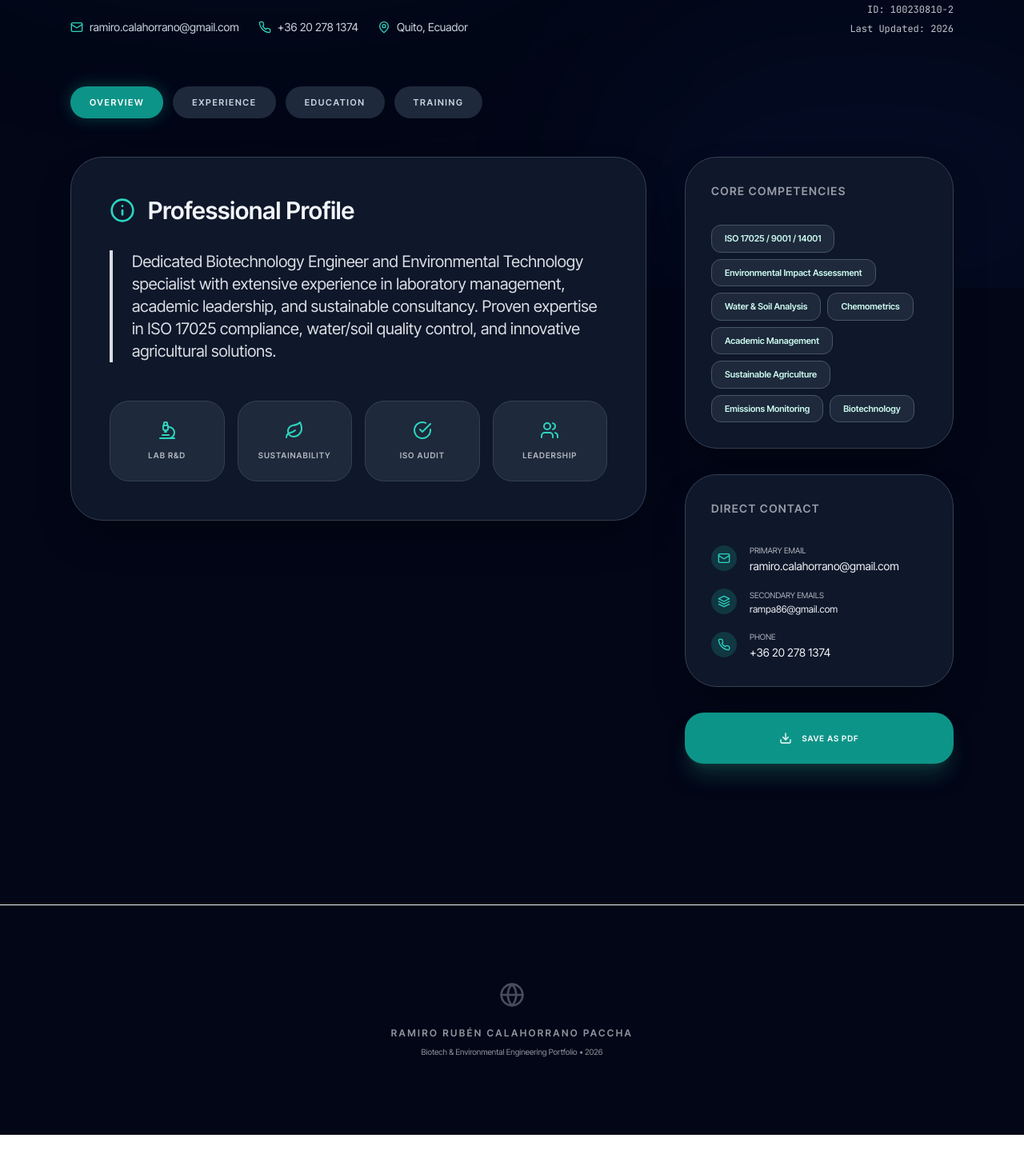
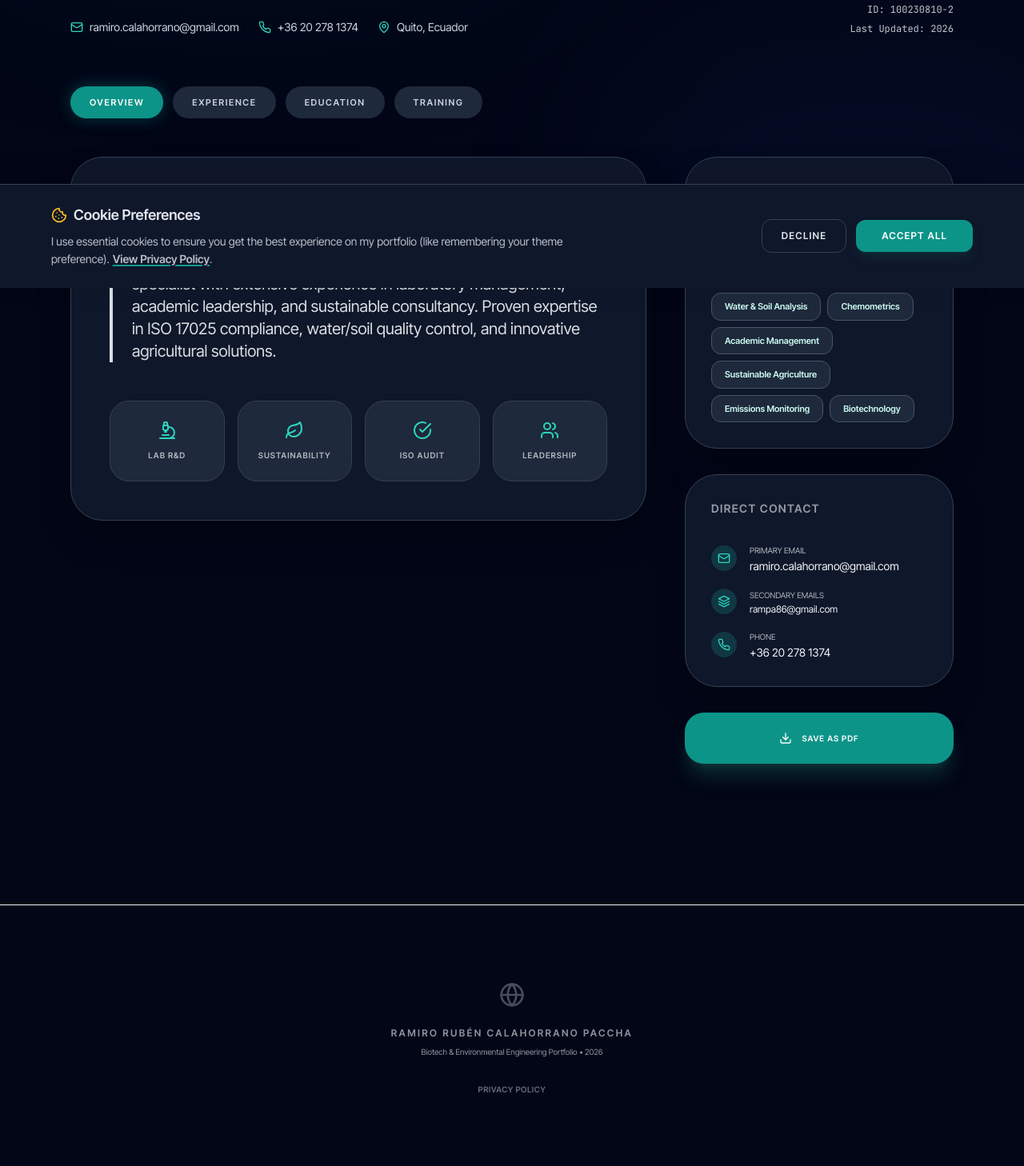
Before and after one commit to rampa86/orbital-architect-v5, a React (Vite) app: page / in a window 1280 px wide. Shown: the part 440-1898 px from the top of the page at 80% size. Before the commit the page ends 1859 px from the top, so only its background shows below. Built offline with nearby package versions, Linux system fonts and the light colour scheme.

Commit message:
Update App.jsx
Cookies added

```diff
--- a/src/App.jsx
+++ b/src/App.jsx
@@ -4,38 +4,183 @@ import {
   MapPin, Mail, Phone, Award, Layers,
   Cpu, Leaf, Zap, Globe, FileText, Download,
   CheckCircle, Users, Beaker, BookOpen, Microscope,
-  Loader2 // Imported Loader icon
+  Loader2, Shield, Cookie, X // Added Shield, Cookie, X
 } from 'lucide-react';
 
+// --- GDPR Components ---
+
+const PrivacyPolicyModal = ({ isOpen, onClose, isNightMode }) => {
+  if (!isOpen) return null;
+
+  const modalTheme = isNightMode
+    ? "bg-slate-900 text-slate-100 border-slate-700"
+    : "bg-white text-emerald-950 border-emerald-100";
+
+  const headerBg = isNightMode ? "bg-slate-950/50" : "bg-emerald-50/50";
+
+  return (
+    <div className="fixed inset-0 z-[100] flex items-center justify-center p-4 bg-black/60 backdrop-blur-sm animate-in fade-in duration-200 no-print">
+      <div className={`rounded-[2rem] shadow-2xl w-full max-w-2xl max-h-[80vh] flex flex-col overflow-hidden animate-in zoom-in-95 duration-200 border ${modalTheme}`}>
+        {/* Header */}
+        <div className={`p-6 border-b border-current border-opacity-10 flex justify-between items-center ${headerBg}`}>
+          <div className="flex items-center gap-2">
+            <Shield className={`w-5 h-5 ${isNightMode ? "text-teal-400" : "text-emerald-600"}`} />
+            <h2 className="text-xl font-bold">Privacy Policy & Data Usage</h2>
+          </div>
+          <button
+            onClick={onClose}
+            className="p-2 hover:bg-black/5 rounded-full transition-colors opacity-70 hover:opacity-100"
+          >
+            <X className="w-5 h-5" />
+          </button>
+        </div>
+
+        {/* Content */}
+        <div className="p-8 overflow-y-auto space-y-6 leading-relaxed opacity-90">
+          <section>
+            <h3 className="text-lg font-bold mb-2">1. Overview</h3>
+            <p>This portfolio website is a static showcase of professional work. We respect your privacy and process minimal data necessary for functionality.</p>
+          </section>
+
+          <section>
+            <h3 className="text-lg font-bold mb-2">2. Cookies</h3>
+            <p>We use local storage solely to remember your preferences (such as Dark/Light mode and this privacy consent). No third-party tracking cookies are used for advertising purposes.</p>
+          </section>
+
+          <section>
+            <h3 className="text-lg font-bold mb-2">3. Contact Information</h3>
+            <p>Any personal information you send via the email links provided is used strictly for professional communication.</p>
+          </section>
+        </div>
+
+        {/* Footer */}
+        <div className={`p-4 border-t border-current border-opacity-10 ${headerBg} flex justify-end`}>
+          <button
+            onClick={onClose}
+            className={`px-6 py-2 font-bold rounded-xl transition-colors ${
+              isNightMode
+                ? "bg-teal-600 hover:bg-teal-500 text-white"
+                : "bg-emerald-600 hover:bg-emerald-700 text-white"
+            }`}
+          >
+            Close
+          </button>
+        </div>
+      </div>
+    </div>
+  );
+};
+
+const CookieBanner = ({ onAccept, onDecline, onOpenPolicy, isNightMode }) => {
+  const bannerTheme = isNightMode
+    ? "bg-slate-900 border-slate-700 text-slate-200"
+    : "bg-white border-emerald-100 text-emerald-900";
+
+  return (
+    <div className={`fixed bottom-0 left-0 right-0 z-[90] p-4 md:p-6 border-t shadow-[0_-10px_40px_rgba(0,0,0,0.1)] animate-in slide-in-from-bottom duration-500 no-print ${bannerTheme}`}>
+      <div className="max-w-6xl mx-auto flex flex-col md:flex-row items-start md:items-center justify-between gap-6">
+        <div className="flex-1">
+          <div className="flex items-center gap-2 mb-2">
+            <Cookie className={`w-5 h-5 ${isNightMode ? "text-amber-400" : "text-amber-500"}`} />
+            <h3 className="font-bold text-lg">Cookie Preferences</h3>
+          </div>
+          <p className="text-sm opacity-80 max-w-2xl leading-relaxed">
+            I use essential cookies to ensure you get the best experience on my portfolio (like remembering your theme preference).
+            <button
+              onClick={onOpenPolicy}
+              className={`ml-1 font-bold underline decoration-2 underline-offset-2 ${isNightMode ? "decoration-teal-500 hover:text-teal-400" : "decoration-emerald-500 hover:text-emerald-700"}`}
+            >
+              View Privacy Policy
+            </button>.
+          </p>
+        </div>
+
+        <div className="flex items-center gap-3 w-full md:w-auto">
+          <button
+            onClick={onDecline}
+            className={`flex-1 md:flex-none px-6 py-3 text-xs font-bold uppercase tracking-widest rounded-xl transition-colors border ${
+              isNightMode
+                ? "border-slate-700 hover:bg-slate-800"
+                : "border-emerald-200 hover:bg-emerald-50"
+            }`}
+          >
+            Decline
+          </button>
+          <button
+            onClick={onAccept}
+            className={`flex-1 md:flex-none px-8 py-3 text-xs font-bold uppercase tracking-widest text-white rounded-xl shadow-lg transition-all hover:scale-105 ${
+              isNightMode
+                ? "bg-teal-600 hover:bg-teal-500 shadow-teal-900/30"
+                : "bg-emerald-800 hover:bg-emerald-700 shadow-emerald-900/20"
+            }`}
+          >
+            Accept All
+          </button>
+        </div>
+      </div>
+    </div>
+  );
+};
+
+// --- Main App ---
+
 const App = () => {
-  // FIX 1: Added Loading State
-  // This prevents the "White Screen of Death" by showing an animation while assets load
   const [isLoading, setIsLoading] = useState(true);
   const [isNightMode, setIsNightMode] = useState(false);
   const [viewMode, setViewMode] = useState('interactive');
   const [activeSection, setActiveSection] = useState('overview');
 
-  // FIX 2: Optimized Font Loading & Initialization
+  // GDPR State
+  const [showBanner, setShowBanner] = useState(false);
+  const [showPrivacyPolicy, setShowPrivacyPolicy] = useState(false);
+  const [consentStatus, setConsentStatus] = useState('unknown');
+
   useEffect(() => {
     // 1. Theme Detection
     const hour = new Date().getHours();
     setIsNightMode(hour < 6 || hour > 18);
 
-    // 2. Preload Fonts Programmatically (Better than @import in body)
-    // We inject the link tag into the head to start downloading ASAP
+    // 2. Preload Fonts
     const link = document.createElement('link');
     link.href = 'https://fonts.googleapis.com/css2?family=Plus+Jakarta+Sans:wght@300;400;500;600;700;800&display=swap';
     link.rel = 'stylesheet';
     document.head.appendChild(link);
 
-    // 3. Remove Loader after a brief delay to ensure fonts are ready
-    // This gives a smoother experience than the jarring jump
+    // 3. GDPR Check
+    const savedConsent = localStorage.getItem('portfolio_cookie_consent');
+    if (savedConsent) {
+      setConsentStatus(savedConsent);
+    } else {
+      setTimeout(() => setShowBanner(true), 2000); // Show banner shortly after loading finishes
+    }
+
+    // 4. Loader removal
     const timer = setTimeout(() => {
       setIsLoading(false);
-    }, 1500); // 1.5s delay to allow layout to settle
+    }, 1500);
 
     return () => clearTimeout(timer);
   }, []);
+
+  // GDPR Handlers
+  const handleAccept = () => {
+    localStorage.setItem('portfolio_cookie_consent', 'accepted');
+    setConsentStatus('accepted');
+    setShowBanner(false);
+  };
+
+  const handleDecline = () => {
+    localStorage.setItem('portfolio_cookie_consent', 'declined');
+    setConsentStatus('declined');
+    setShowBanner(false);
+  };
+
+  const resetConsent = () => {
+    localStorage.removeItem('portfolio_cookie_consent');
+    setConsentStatus('unknown');
+    setShowBanner(true);
+    window.scrollTo({ top: document.body.scrollHeight, behavior: 'smooth' });
+  };
 
   const profileData = {
     name: "Ramiro Rubén Calahorrano Paccha",
@@ -158,7 +303,6 @@ const App = () => {
       : "bg-white border-emerald-200 text-emerald-900 shadow-sm"
   };
 
-  // Section Navigation Component
   const SectionNav = () => (
     <div className="flex flex-wrap justify-center lg:justify-start gap-3 mb-12 no-print">
       {['overview', 'experience', 'education', 'training'].map((sec) => (
@@ -175,16 +319,12 @@ const App = () => {
     </div>
   );
 
-  // FIX 3: The Loading Screen UI
-  // This renders while the app is preparing, preventing the blank page
   if (isLoading) {
     return (
       <div className={`h-screen w-full flex flex-col items-center justify-center transition-colors duration-700 ${isNightMode ? "bg-slate-950 text-teal-400" : "bg-emerald-50 text-emerald-700"}`}>
         <div className="relative">
-          {/* Pulsing rings */}
           <div className={`absolute inset-0 rounded-full animate-ping opacity-20 ${isNightMode ? "bg-teal-500" : "bg-emerald-500"}`}></div>
           <div className={`absolute inset-[-12px] rounded-full animate-pulse opacity-10 ${isNightMode ? "bg-teal-400" : "bg-emerald-400"}`}></div>
-          {/* Center Icon */}
           <Leaf size={48} className="animate-bounce" />
         </div>
         <div className="mt-8 text-xs font-bold tracking-[0.3em] uppercase opacity-70 animate-pulse">
@@ -463,7 +603,7 @@ const App = () => {
               </div>
             </div>
 
-            <div className="no-print">
+            <div className="no-print space-y-4">
                <button onClick={() => window.print()} className={`w-full py-6 rounded-3xl font-bold tracking-widest uppercase text-[10px] flex items-center justify-center gap-3 transition-all transform hover:-translate-y-1 active:scale-95 shadow-xl ${isNightMode ? "bg-teal-600 hover:bg-teal-500 shadow-teal-900/50 text-white" : "bg-emerald-800 hover:bg-emerald-700 shadow-emerald-900/20 text-white"}`}>
                  <Download size={16} /> Save as PDF
                </button>
@@ -479,8 +619,42 @@ const App = () => {
           <Globe size={32} className="mb-6 opacity-50" />
           <p className="text-xs font-bold tracking-[0.2em] uppercase mb-2">Ramiro Rubén Calahorrano Paccha</p>
           <p className="text-[10px]">Biotech & Environmental Engineering Portfolio • 2026</p>
+
+          <div className="mt-8 flex flex-col items-center gap-3 text-[10px] font-bold tracking-wider">
+            <button
+              onClick={() => setShowPrivacyPolicy(true)}
+              className="hover:underline hover:opacity-100 opacity-70 transition-opacity"
+            >
+              PRIVACY POLICY
+            </button>
+            {consentStatus !== 'unknown' && (
+              <button
+                onClick={resetConsent}
+                className="hover:underline hover:opacity-100 opacity-50 transition-opacity flex items-center gap-2"
+              >
+                <Cookie size={12} /> RESET COOKIE SETTINGS
+              </button>
+            )}
+          </div>
+
         </div>
       </footer>
+
+      {/* GDPR Components Integration */}
+      {showBanner && (
+        <CookieBanner
+          onAccept={handleAccept}
+          onDecline={handleDecline}
+          onOpenPolicy={() => setShowPrivacyPolicy(true)}
+          isNightMode={isNightMode}
+        />
+      )}
+
+      <PrivacyPolicyModal
+        isOpen={showPrivacyPolicy}
+        onClose={() => setShowPrivacyPolicy(false)}
+        isNightMode={isNightMode}
+      />
 
       {/* Global Styles */}
       <style dangerouslySetInnerHTML={{ __html: `
```
